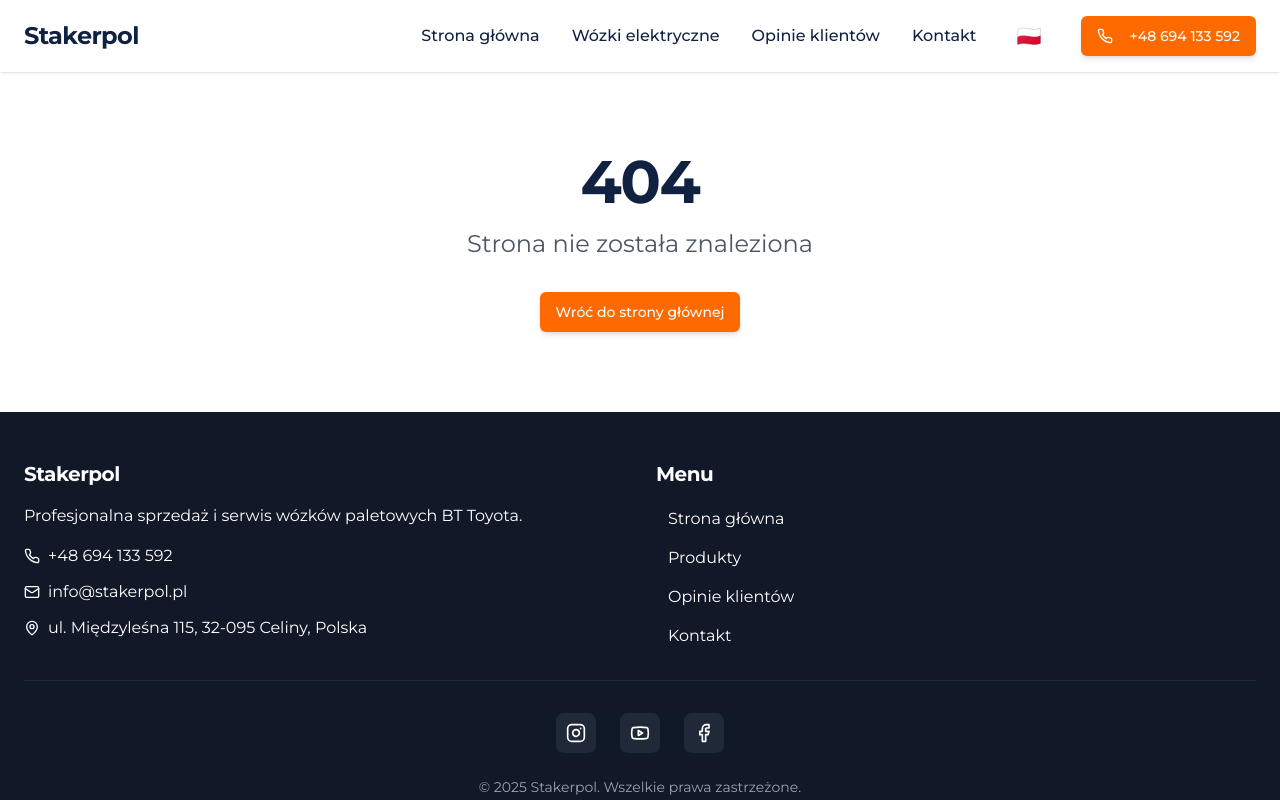
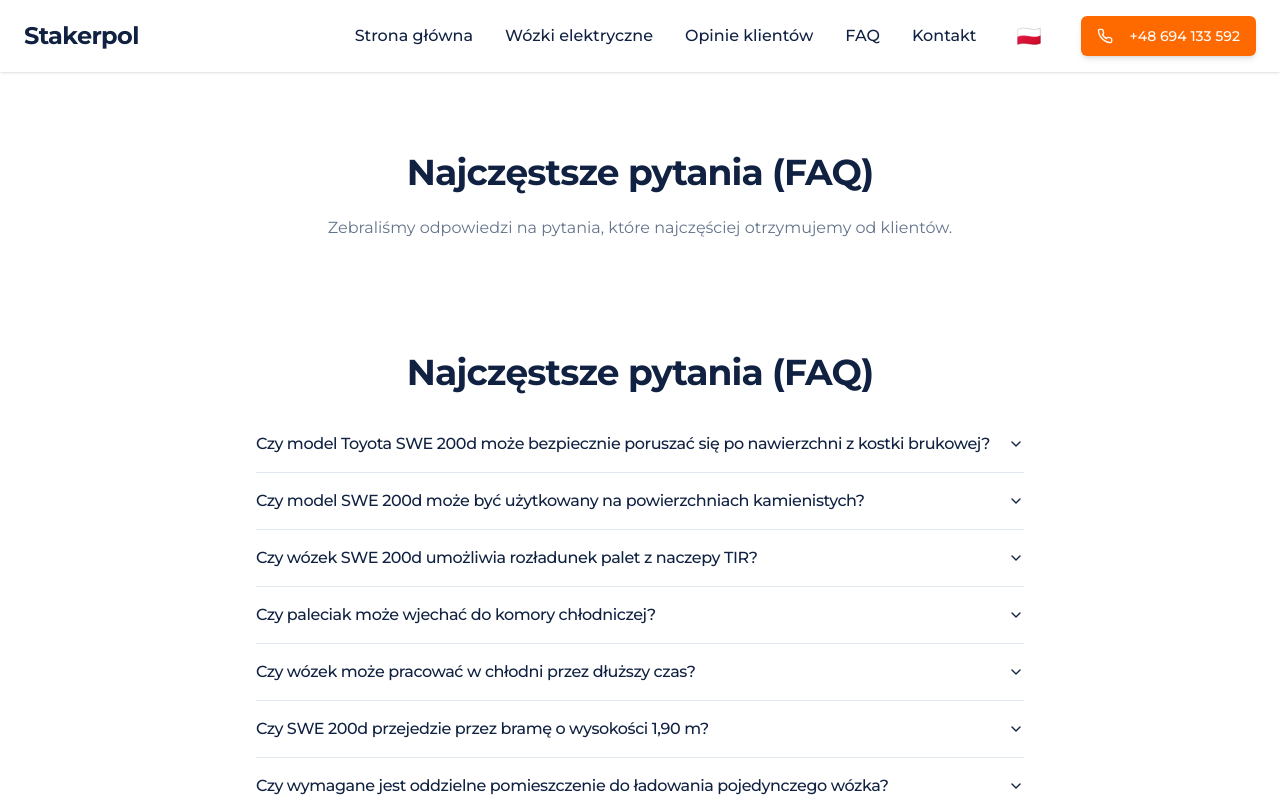
Before and after one commit to RESSER88/drugiraz, a React (Vite) app: page /faq in a window 1280 px wide. Shown: the top 800 px of the page. Built offline with nearby package versions, Linux system fonts and the light colour scheme.

Commit message:
Add FAQ page and continue audit
Add all remaining questions to a new FAQ page and continue with the audit tasks.

```diff
--- a/src/App.tsx
+++ b/src/App.tsx
@@ -13,6 +13,7 @@ import Testimonials from "./pages/Testimonials";
 import Contact from "./pages/Contact";
 import NotFound from "./pages/NotFound";
 import Admin from "./pages/Admin";
+import FAQ from "./pages/FAQ";
 
 const queryClient = new QueryClient({
   defaultOptions: {
@@ -54,6 +55,7 @@ const App = () => {
               <Route path="/products/:id" element={<ProductDetail />} />
               <Route path="/testimonials" element={<Testimonials />} />
               <Route path="/contact" element={<Contact />} />
+              <Route path="/faq" element={<FAQ />} />
               <Route path="/admin" element={<Admin />} />
               <Route path="*" element={<NotFound />} />
             </Routes>
--- a/src/components/layout/Header.tsx
+++ b/src/components/layout/Header.tsx
@@ -35,6 +35,9 @@ const Header = () => {
             </Link>
             <Link to="/testimonials" className="font-medium hover:text-toyota-orange transition-colors">
               {t('testimonials')}
+            </Link>
+            <Link to="/faq" className="font-medium hover:text-toyota-orange transition-colors">
+              FAQ
             </Link>
             <Link to="/contact" className="font-medium hover:text-toyota-orange transition-colors">
               {t('contact')}
@@ -87,6 +90,13 @@ const Header = () => {
                 {t('testimonials')}
               </Link>
               <Link
+                to="/faq"
+                className="font-medium py-2 hover:text-toyota-orange transition-colors"
+                onClick={() => setIsMenuOpen(false)}
+              >
+                FAQ
+              </Link>
+              <Link
                 to="/contact"
                 className="font-medium py-2 hover:text-toyota-orange transition-colors"
                 onClick={() => setIsMenuOpen(false)}
--- a/src/components/seo/LocalBusinessSchema.tsx
+++ b/src/components/seo/LocalBusinessSchema.tsx
@@ -17,7 +17,10 @@ const LocalBusinessSchema = ({ includeOfferCatalog = true }: LocalBusinessSchema
     "address": {
       "@type": "PostalAddress",
       "addressCountry": "PL",
-      "addressRegion": "Wielkopolska"
+      "addressRegion": "Małopolskie",
+      "streetAddress": "ul. Międzyleśna 115",
+      "postalCode": "32-095",
+      "addressLocality": "Celiny"
     },
     "areaServed": {
       "@type": "Country",
@@ -31,6 +34,8 @@ const LocalBusinessSchema = ({ includeOfferCatalog = true }: LocalBusinessSchema
       "https://www.facebook.com/stakerpol",
       "https://www.instagram.com/stakerpol"
     ],
+    "hasMap": "https://www.google.com/maps?q=ul.+Mi%C4%99dzyle%C5%9Bna+115,+32-095+Celiny",
+
     "hasOfferCatalog": includeOfferCatalog ? {
       "@type": "OfferCatalog",
       "name": "Wózki widłowe BT Toyota",
--- /dev/null
+++ b/src/pages/FAQ.tsx
@@ -0,0 +1,76 @@
+import React from 'react';
+import Layout from '@/components/layout/Layout';
+import { Helmet } from 'react-helmet-async';
+import FAQSection, { FAQItem } from '@/components/ui/FAQSection';
+import FAQSchema from '@/components/seo/FAQSchema';
+
+const FAQ: React.FC = () => {
+  const faqItems: FAQItem[] = [
+    { question: 'Czy model Toyota SWE 200d może bezpiecznie poruszać się po nawierzchni z kostki brukowej?', answer: 'Tak, model nadaje się do jazdy po kostce.' },
+    { question: 'Czy model SWE 200d może być użytkowany na powierzchniach kamienistych?', answer: 'Nie, nie jest przystosowany do jazdy po kamieniach.' },
+    { question: 'Czy wózek SWE 200d umożliwia rozładunek palet z naczepy TIR?', answer: 'Tak, umożliwia rozładunek z TIRa.' },
+    { question: 'Czy paleciak może wjechać do komory chłodniczej?', answer: 'Tak, może wjechać.' },
+    { question: 'Czy wózek może pracować w chłodni przez dłuższy czas?', answer: 'Tak, jeśli zastosowano odpowiedni olej hydrauliczny.' },
+    { question: 'Czy SWE 200d przejedzie przez bramę o wysokości 1,90 m?', answer: 'Tak, jego wysokość całkowita to 1,54 m.' },
+    { question: 'Czy wymagane jest oddzielne pomieszczenie do ładowania pojedynczego wózka?', answer: 'Nie, nie jest wymagane.' },
+    { question: 'Czy do obsługi tego wózka potrzebne są uprawnienia?', answer: 'Tak, wymagane są uprawnienia UDT.' },
+    { question: 'Czy wózek z masztem musi przechodzić obowiązkowy przegląd UDT?', answer: 'Tak, wymagany jest ważny przegląd.' },
+    { question: 'Na jak długo UDT wydaje decyzję eksploatacyjną dla wózka?', answer: 'Bez podestu – 24 miesiące, z podestem – 12 miesięcy.' },
+    { question: 'Czy używane wózki są objęte gwarancją?', answer: 'Tak, gwarancja wynosi 3 miesiące.' },
+    { question: 'W jaki sposób należy ładować akumulator wózka?', answer: 'Za pomocą dołączonego prostownika.' },
+    { question: 'Czy możliwe jest przetestowanie wózka przed zakupem?', answer: 'Tak, można obejrzeć i przetestować wózek.' },
+    { question: 'Jakie są dostępne formy dostawy wózka?', answer: 'Możliwy odbiór osobisty lub wysyłka kurierska.' },
+    { question: 'Czy oferowane wózki używane przechodzą przegląd techniczny?', answer: 'Tak, każdy wózek jest sprawdzany technicznie.' },
+    { question: 'Jak sprawdzany jest stan baterii w wózku elektrycznym?', answer: 'Poprzez diagnostykę, testy i pomiar parametrów elektrolitu.' },
+    { question: 'Czy oferujecie serwis wózków po zakończeniu gwarancji?', answer: 'Tak, świadczymy serwis pogwarancyjny.' },
+    { question: 'Czy posiadacie autoryzację do konserwacji wózków widłowych?', answer: 'Tak, posiadamy odpowiednie uprawnienia.' },
+    { question: "Na czym polega funkcja 'creep to creep'?", answer: 'Funkcja umożliwia precyzyjne manewrowanie z niską prędkością.' },
+    { question: 'Co oznacza kod błędu 2.001?', answer: 'Kod oznacza, że jest wciśnięty przycisk „grzybek” bezpieczeństwa.' },
+    { question: 'Co oznacza kod błędu E50?', answer: 'Kod oznacza, że jest wciśnięty przycisk „grzybek” bezpieczeństwa.' },
+    { question: 'W jakim stanie są koła i rolki w oferowanych wózkach?', answer: 'Są nowe lub mają niewielki stopień zużycia.' },
+    { question: 'Jakie materiały są stosowane w kołach wózków?', answer: 'Najczęściej poliuretan – cichy, trwały, nie zostawia śladów.' },
+    { question: 'Dlaczego paleciak nie podnosi ładunku i co zrobić?', answer: 'Sprawdź poziom baterii, wagę ładunku i skontaktuj się z serwisem.' },
+    { question: 'W jakich warunkach najlepiej sprawdzą się wózki BT SWE?', answer: 'Wewnątrz i na zewnątrz, na równych powierzchniach, do załadunku/rozładunku.' },
+    { question: 'Jak dobrać długość wideł do europalet?', answer: 'Standardowa długość 1150 mm pasuje do europalet.' },
+    { question: 'Jak długo ładuje się bateria wózka?', answer: 'Pełne ładowanie trwa 6–8 godzin w zależności od modelu.' },
+    { question: 'Na czym polega kompleksowe sprawdzenie baterii?', answer: 'Obejmuje testy obciążeniowe i kontrolę stanu elektrolitu.' },
+    { question: 'Jak przebiega proces regeneracji baterii?', answer: 'Diagnostyka, czyszczenie, wymiany, testy wydajnościowe.' },
+    { question: 'Czy oferujecie możliwość leasingu wózków?', answer: 'Tak, umożliwiamy leasing na atrakcyjnych warunkach.' },
+    { question: 'Czy zapewniacie transport zakupionych wózków?', answer: 'Tak, dostarczamy wózek bezpiecznie pod wskazany adres.' },
+    { question: 'Jak można sprawdzić stan używanego wózka?', answer: 'Każdy paleciak ma przegląd, zapraszamy na jazdę próbną.' },
+    { question: 'Jakie modele Toyota BT posiadacie w ofercie?', answer: 'SWE120L, SWE140L, SWE200D – wersje z podestem i bez.' },
+    { question: 'Jak bezpiecznie ładować baterię wózka?', answer: 'Zaparkować, wyłączyć, wentylować, stosować środki ochrony.' },
+    { question: 'Co się dzieje przy niskim poziomie baterii?', answer: 'Włącza się sygnał ostrzegawczy, podnoszenie zostaje zablokowane.' },
+  ];
+
+  return (
+    <Layout>
+      <Helmet>
+        <title>FAQ wózki widłowe – najczęstsze pytania | Stakerpol</title>
+        <meta name="description" content="Kompletne FAQ o wózkach widłowych Toyota BT: eksploatacja, serwis, UDT, bateria, dostawa. Odpowiedzi na 35 najczęstszych pytań." />
+        <link rel="canonical" href="https://stakerpol.pl/faq" />
+        <meta property="og:title" content="FAQ wózki widłowe – Stakerpol" />
+        <meta property="og:description" content="Odpowiedzi na najczęstsze pytania o wózki widłowe Toyota BT: użytkowanie, serwis, UDT, bateria, dostawa." />
+        <meta property="og:type" content="website" />
+        <meta property="og:url" content="https://stakerpol.pl/faq" />
+        <meta name="twitter:card" content="summary" />
+      </Helmet>
+      <main>
+        <section className="section-padding bg-white" aria-labelledby="faq-page-heading">
+          <div className="container-custom">
+            <h1 id="faq-page-heading" className="section-title text-center">Najczęstsze pytania (FAQ)</h1>
+            <p className="text-center text-muted-foreground max-w-2xl mx-auto mt-2">
+              Zebraliśmy odpowiedzi na pytania, które najczęściej otrzymujemy od klientów.
+            </p>
+            <div className="mt-8">
+              <FAQSection items={faqItems} />
+            </div>
+          </div>
+        </section>
+      </main>
+      <FAQSchema items={faqItems} />
+    </Layout>
+  );
+};
+
+export default FAQ;
--- a/src/pages/Products.tsx
+++ b/src/pages/Products.tsx
@@ -10,7 +10,7 @@ import { Link } from 'react-router-dom';
 import { Shield, Loader2 } from 'lucide-react';
 import FAQSection from '@/components/ui/FAQSection';
 import FAQSchema from '@/components/seo/FAQSchema';
-
+import { Helmet } from 'react-helmet-async';
 const Products = () => {
   const { language } = useLanguage();
   const t = useTranslation(language);
@@ -78,6 +78,16 @@ const Products = () => {
   ];
   return (
     <Layout>
+      <Helmet>
+        <title>Wózki widłowe BT Toyota – oferta | Stakerpol</title>
+        <meta name="description" content={getPageDescription()} />
+        <link rel="canonical" href="https://stakerpol.pl/products" />
+        <meta property="og:title" content="Wózki widłowe BT Toyota – oferta | Stakerpol" />
+        <meta property="og:description" content={getPageDescription()} />
+        <meta property="og:type" content="website" />
+        <meta property="og:url" content="https://stakerpol.pl/products" />
+        <meta name="twitter:card" content="summary" />
+      </Helmet>
       <section className="bg-gradient-to-b from-stakerpol-lightgray to-white py-12">
         <div className="container-custom">
           <div className="flex justify-between items-center mb-6">
```
Also changed, not shown: 1 other file (tests, documents, lock files or other folders).
